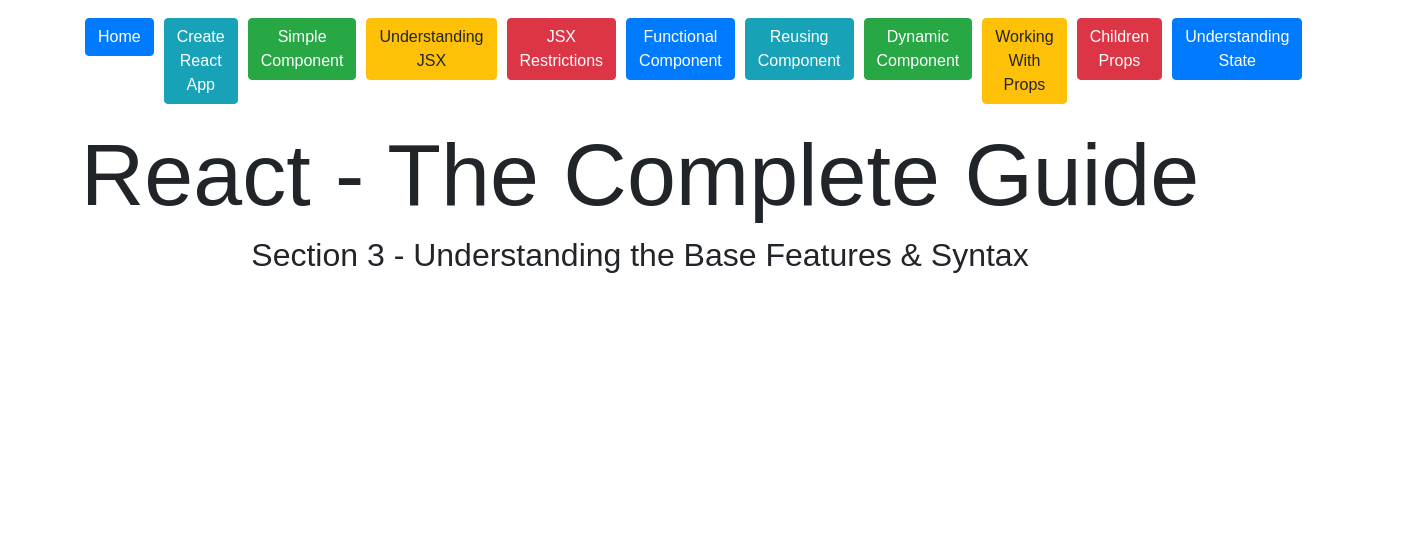
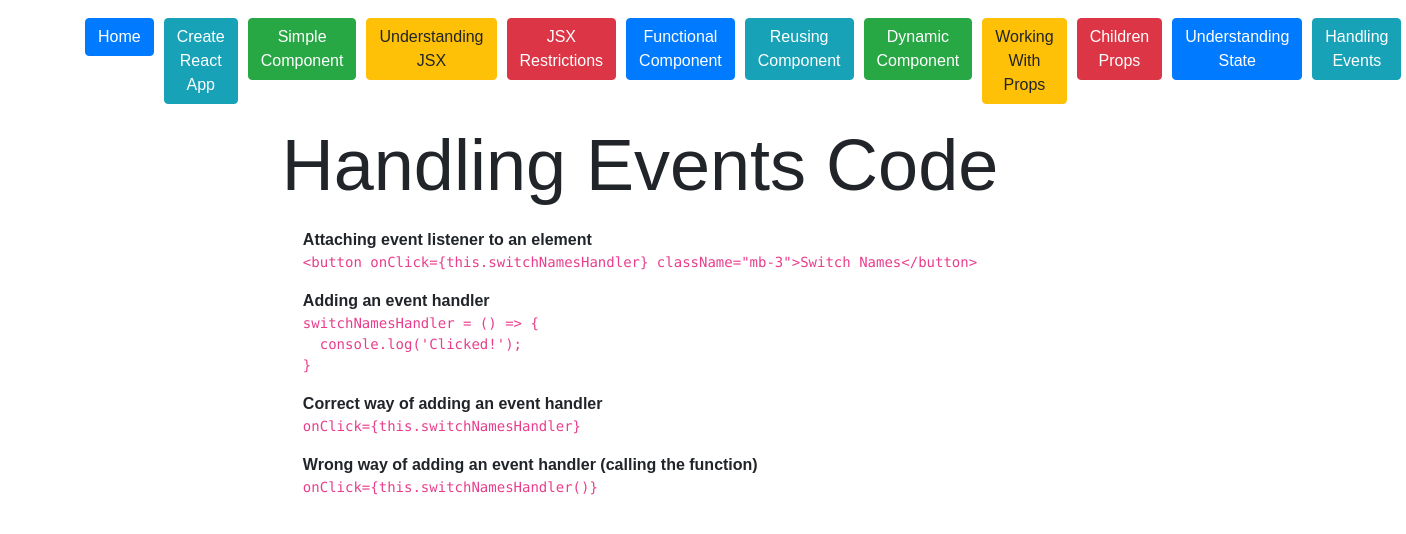
Before and after one commit to emilia98/ReactTheCompleteGuide-Udemy, a React (Create React App) app in the folder Demo/Understanding Base Features And Syntax/react-demo/: page /handling-events/code in a window 1280 px wide. Shown: the top 534 px of the page, 1406 px wide, since content can reach past the window. Built offline with nearby package versions, Linux system fonts and the light colour scheme.

Commit message:
added Event Handler Demo

```diff
--- a/Demo/Understanding Base Features And Syntax/react-demo/src/App.js
+++ b/Demo/Understanding Base Features And Syntax/react-demo/src/App.js
@@ -24,6 +24,8 @@
 import ChildrenPropsCode from './components/children-props/ChildrenPropsCode';
 import UnderstandingState from './components/understanding-state/UnderstandingState';
 import UnderstandingStateCode from './components/understanding-state/UnderstandingStateCode';
+import HandlingEvents from './components/handling-events/HandlingEvents';
+import HandlingEventsCode from './components/handling-events/HandlingEventsCode';
 
 class App extends Component {
   render() {
@@ -63,6 +65,9 @@
                 </li>
                 <li className="nav-item">
                   <Link className="nav-item btn btn-primary" to="/understanding-state">Understanding State</Link>
+                </li>
+                <li className="nav-item">
+                  <Link className="nav-item btn btn-info" to="/handling-events">Handling Events</Link>
                 </li>
             </ul>
         </nav>
@@ -116,6 +121,12 @@
           <Route path="/understanding-state">
             <UnderstandingState />
           </Route>
+          <Route path="/handling-events/code">
+            <HandlingEventsCode />
+          </Route>
+          <Route path="/handling-events">
+            <HandlingEvents />
+          </Route>
           <Route path="/">
             <Home />
           </Route>
--- /dev/null
+++ b/Demo/Understanding Base Features And Syntax/react-demo/src/components/handling-events/HandlingEvents.js
@@ -0,0 +1,35 @@
+import React, { Component } from 'react';
+import Person from './Person/Person';
+import { Link } from 'react-router-dom';
+
+class HandlingEvents extends Component {
+    state = {
+        persons: [
+            { name: 'Emilia', age: 22 },
+            { name: 'Max', age: 28 },
+            { name: 'Manu', age: 29 }
+        ]
+    }
+
+    switchNamesHandler = () => {
+        console.log('Clicked!');
+    }
+
+    render() {
+        return (
+            <div className="page-container text-center">
+                <h1 className="display-3 page-title">Handling Events</h1>
+
+                <button onClick={this.switchNamesHandler} className="mb-3">Switch Names</button>
+
+                <Person name={this.state.persons[0].name} age={this.state.persons[0].age}>Give your best for React!</Person>
+                <Person name={this.state.persons[1].name} age={this.state.persons[1].age}/>
+                <Person name={this.state.persons[2].name} age={this.state.persons[2].age}/>
+
+                <Link className="btn btn-primary" to="/handling-events/code">To Code</Link>
+            </div>
+        )
+    }
+}
+
+export default HandlingEvents;
--- /dev/null
+++ b/Demo/Understanding Base Features And Syntax/react-demo/src/components/handling-events/HandlingEventsCode.js
@@ -0,0 +1,36 @@
+import React, { Component } from 'react';
+
+class HandlingEventsCode extends Component {
+    render() {
+        return (
+            <div className="page-conatainer">
+                <h1 className="display-3 page-title text-center">Handling Events Code</h1>
+
+                <div className="code-snippet">
+                    <ul className="list-unstyled">
+                        <li className="mb-3">
+                            <span className="font-weight-bold">Attaching event listener to an element</span>
+                            <code className="code">{('<button onClick={this.switchNamesHandler} className="mb-3">Switch Names</button>')}</code>
+                        </li>
+                        <li className="mb-3">
+                            <span className="font-weight-bold">Adding an event handler</span>
+                            <code className="code">{('switchNamesHandler = () => {')}</code>
+                            <code className="code">&nbsp;&nbsp;{("console.log('Clicked!');")}</code>
+                            <code className="code">{('}')}</code>
+                        </li>
+                        <li className="mb-3">
+                            <span className="font-weight-bold">Correct way of adding an event handler</span>
+                            <code className="code">{('onClick={this.switchNamesHandler}')}</code>
+                        </li>
+                        <li className="mb-3">
+                            <span className="font-weight-bold">Wrong way of adding an event handler (calling the function)</span>
+                            <code className="code">{('onClick={this.switchNamesHandler()}')}</code>
+                        </li>
+                    </ul>
+                </div>
+            </div>
+        )
+    }
+}
+
+export default HandlingEventsCode;
--- /dev/null
+++ b/Demo/Understanding Base Features And Syntax/react-demo/src/components/handling-events/Person/Person.js
@@ -0,0 +1,12 @@
+import React from 'react';
+
+const person = (props) => {
+    return (
+        <div>
+            <h3>I'm {props.name} and {props.age} years old!</h3>
+            <p>{props.children}</p>
+        </div>
+    )
+}
+
+export default person;
```
